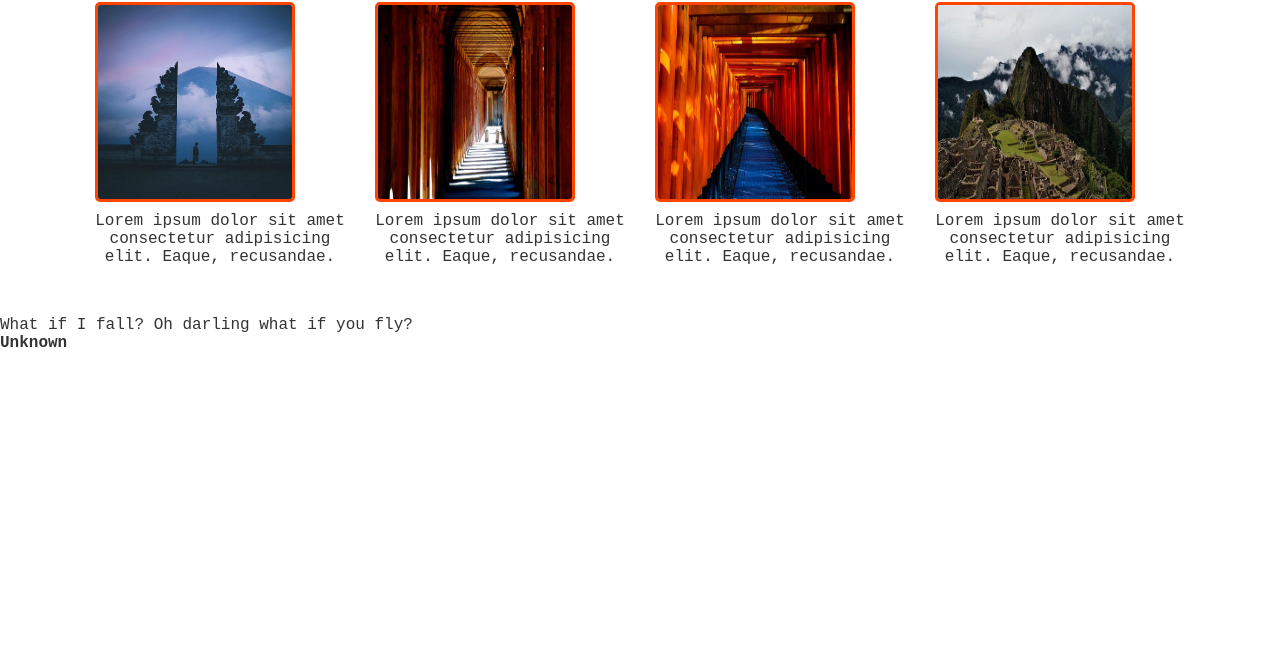
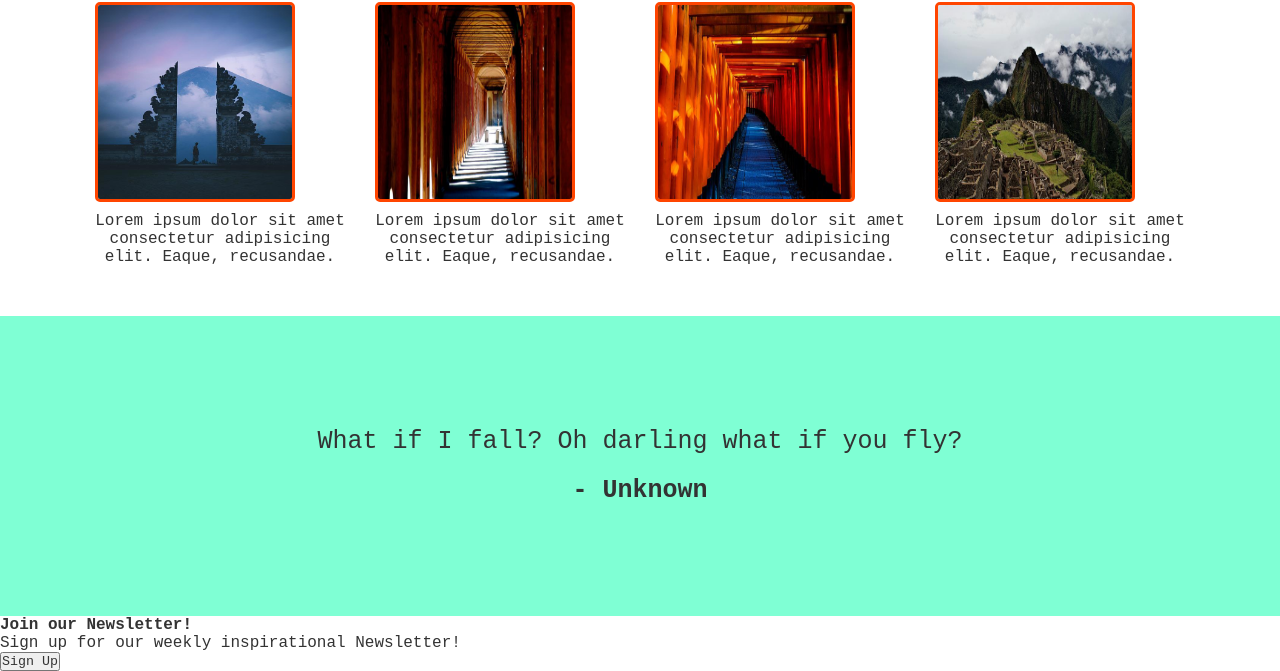
Before and after one commit to CTHall05/odin-project-landingpage, a plain HTML site: page index.html in a window 1280 px wide. Shown: the part 562-1233 px from the top of the page. Before the commit the page ends 914 px from the top, so only its background shows below. Drawn offline with Linux system fonts and the light colour scheme.

Commit message:
Newsletter Sign Up Section Added

```diff
--- a/css/style.css
+++ b/css/style.css
@@ -108,3 +108,17 @@ li {
     border-radius: 5px;
     border: solid orangered;
 }
+
+/* Quote Section */
+
+.quote-section {
+    display: flex;
+    flex-direction: column;
+    justify-content: center;
+    align-items: center;
+    gap: 20px;
+    margin-top: 0px;
+    background-color: aquamarine;
+    height: 300px;
+    font-size: 25px;
+}
--- a/index.html
+++ b/index.html
@@ -47,8 +47,14 @@
     </div>
     <div class="quote-section">
         <p>What if I fall? Oh darling what if you fly?</p>
-        <p><b>Unknown</b></p>
+        <p><b>- Unknown</b></p>
     </div>
-
+    <div class="sign-up-section">
+        <div class="sign-up-div">
+            <p><b>Join our Newsletter!</b></p>
+            <p>Sign up for our weekly inspirational Newsletter!</p>
+            <button>Sign Up</button>
+        </div>
+    </div>
 </body>
 </html>
```
